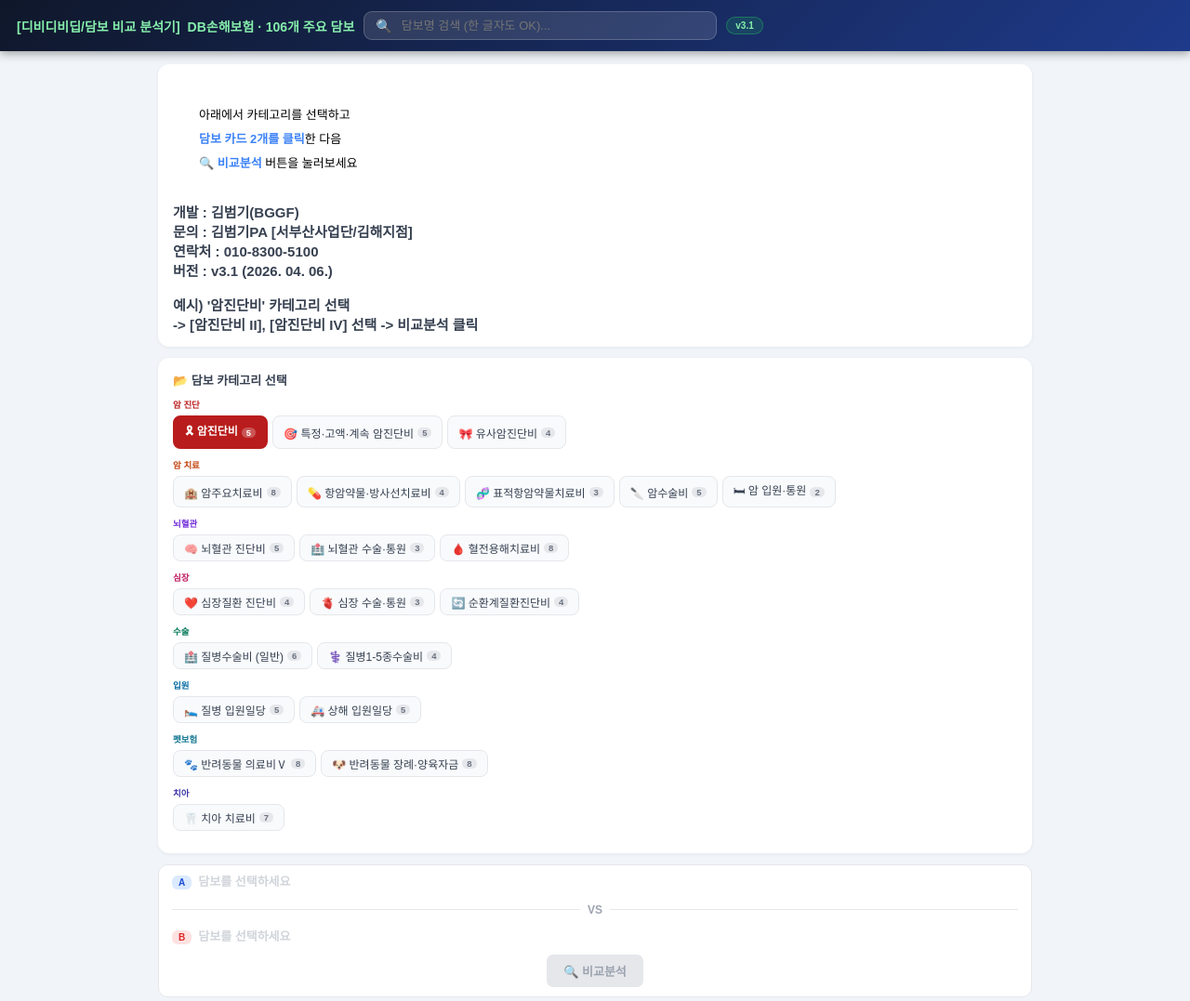
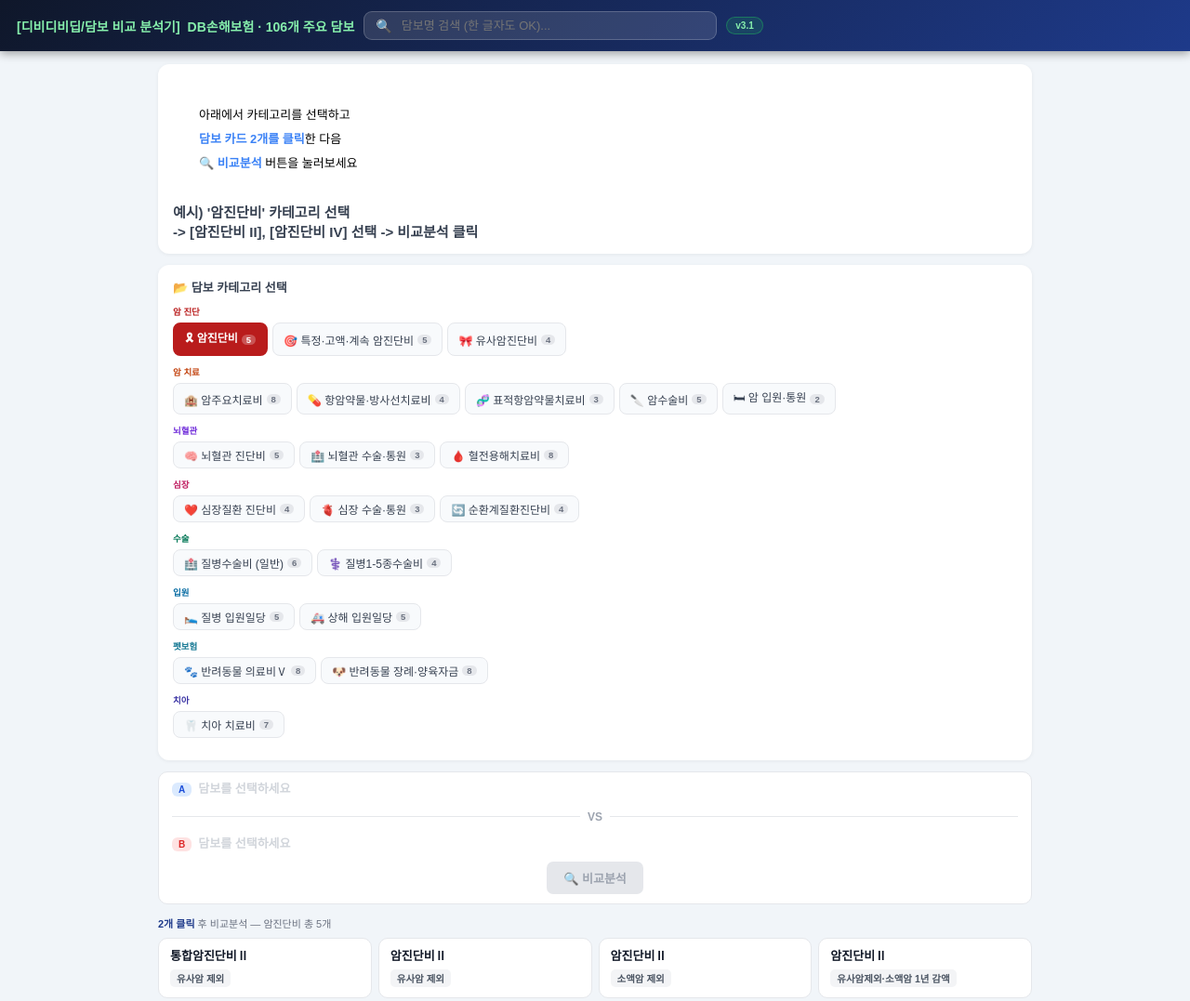
Before and after one commit to kbgbk29-ai/dambo-tool, a website: page index.html in a window 1280 px wide. Shown: the top 1077 px of the page at 93% size. Drawn offline with nearby package versions, Linux system fonts and the light colour scheme.

Commit message:
Update index.html

```diff
--- a/index.html
+++ b/index.html
@@ -217,11 +217,6 @@ function App() {
             <strong style={{ color: "#3B82F6" }}>담보 카드 2개를 클릭</strong>한 다음<br />
             <strong style={{ color: "#3B82F6" }}>🔍 비교분석</strong> 버튼을 눌러보세요
           </div>
-          <div style={{ fontSize: 15, color: "#374151", fontWeight: 600 }}>개발 : 김범기(BGGF)</div>
-  <div style={{ fontSize: 15, color: "#374151", fontWeight: 600 }}>문의 : 김범기PA [서부산사업단/김해지점]</div>
-  <div style={{ fontSize: 15, color: "#374151", fontWeight: 600 }}>연락처 : 010-8300-5100</div>
-  <div style={{ fontSize: 15, color: "#374151", fontWeight: 600 }}>버전 : v3.1 (2026. 04. 06.)</div>
-  <div style={{ height: 16 }} />
   <div style={{ fontSize: 15, color: "#374151", fontWeight: 600 }}>예시) '암진단비' 카테고리 선택</div>
   <div style={{ fontSize: 15, color: "#374151", fontWeight: 600 }}>-> [암진단비 II], [암진단비 IV] 선택 -> 비교분석 클릭</div>
 </div>
@@ -429,8 +424,8 @@ function App() {
         {!result && !loading && !error && (
           <div style={{ textAlign: "center", padding: "28px", color: "#94A3B8", fontSize: 13, lineHeight: 2 }}>
             개발 : 김범기(BGGF)<br />
-            <strong style={{ color: "#3B82F6" }}>담당 : 김범기 PA [서부산사업단/김해지점]</strong>한 다음<br />
-            <strong style={{ color: "#3B82F6" }}>버전 : v3.1(2026.04.06.)</strong>
+            <strong style={{ color: "#3B82F6" }}>담당 : 김범기 PA [서부산사업단/김해지점]</strong>
+            <strong style={{ color: "#3B82F6" }}>버전 : v3.1(2026.04.06.)</strong><br />
             <strong style={{ color: "#3B82F6" }}>문의 : bggf@bggf.co.kr</strong>
           </div>
         )}
```
